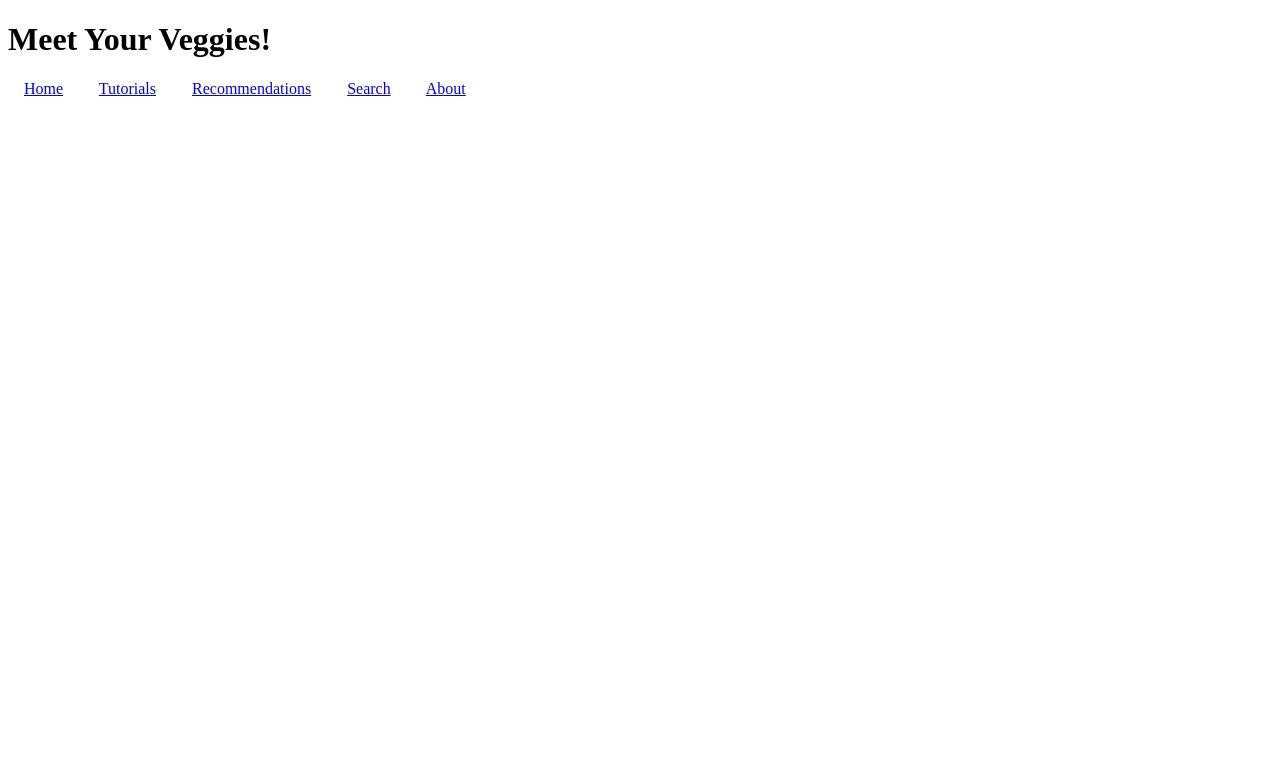
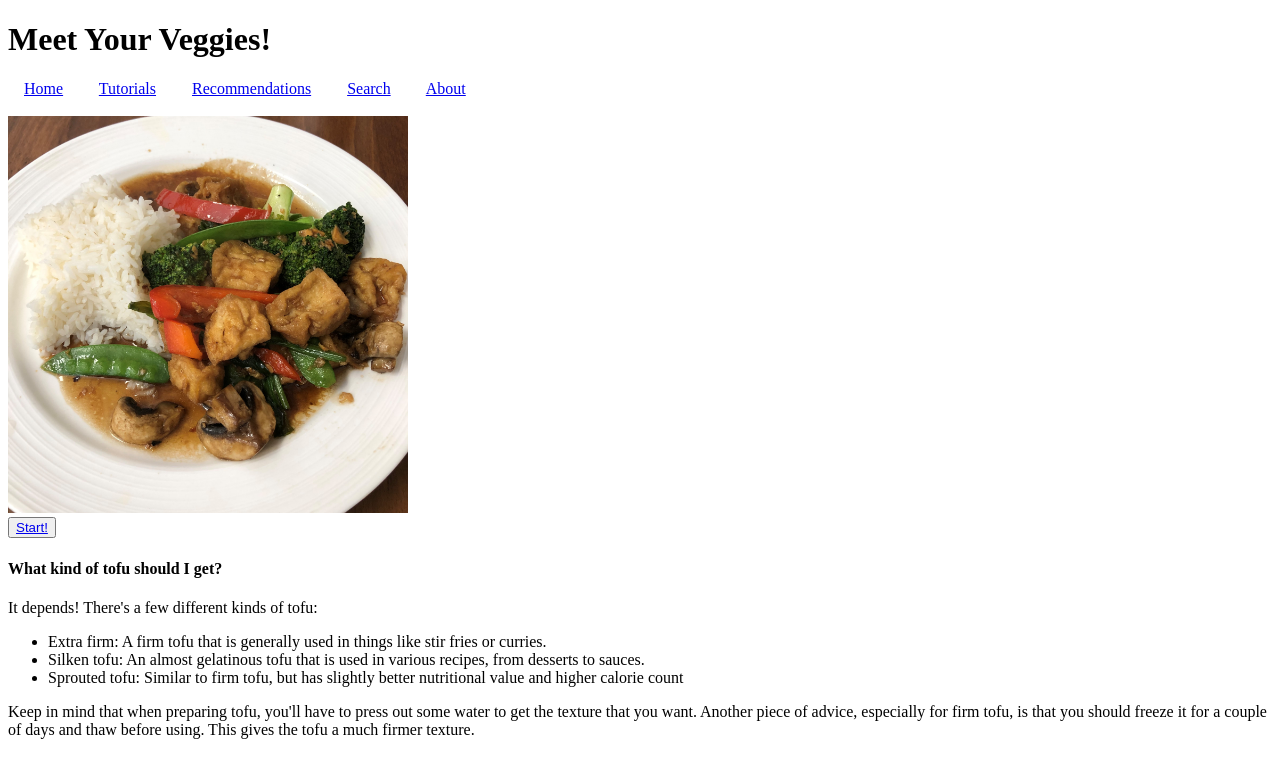
Before and after one commit to adkrueger/MeetYourVeggies_hifi, a plain HTML site: page tofu_main.html in a window 1280 px wide. Drawn offline with nearby package versions, Linux system fonts and the light colour scheme.

Commit message:
added info to tofu main page

```diff
--- a/tofu_main.html
+++ b/tofu_main.html
@@ -16,5 +16,40 @@
         $("#navbar").load("navbar.html");
       });
     </script>
+
+    <div class="tut_main_grid">
+      <div class="main_pic">
+        <img src="imgs/tofuStirFry.jpg" alt="tofu stir fry" width="400" />
+      </div>
+      <div class="start_button">
+        <button><a href="tofu1.html">Start!</a></button>
+      </div>
+    </div>
+
+    <div class="tut_main_blurb">
+      <h4>What kind of tofu should I get?</h4>
+      <span>It depends! There's a few different kinds of tofu:</span>
+      <ul>
+        <li>
+          Extra firm: A firm tofu that is generally used in things like stir
+          fries or curries.
+        </li>
+        <li>
+          Silken tofu: An almost gelatinous tofu that is used in various
+          recipes, from desserts to sauces.
+        </li>
+        <li>
+          Sprouted tofu: Similar to firm tofu, but has slightly better
+          nutritional value and higher calorie count
+        </li>
+      </ul>
+      <span
+        >Keep in mind that when preparing tofu, you'll have to press out some
+        water to get the texture that you want. Another piece of advice,
+        especially for firm tofu, is that you should freeze it for a couple of
+        days and thaw before using. This gives the tofu a much firmer
+        texture.</span
+      >
+    </div>
   </body>
 </html>
```
Also changed, not shown: navbar.html (+1 -0 lines), tutorials.html (+4 -2 lines).
